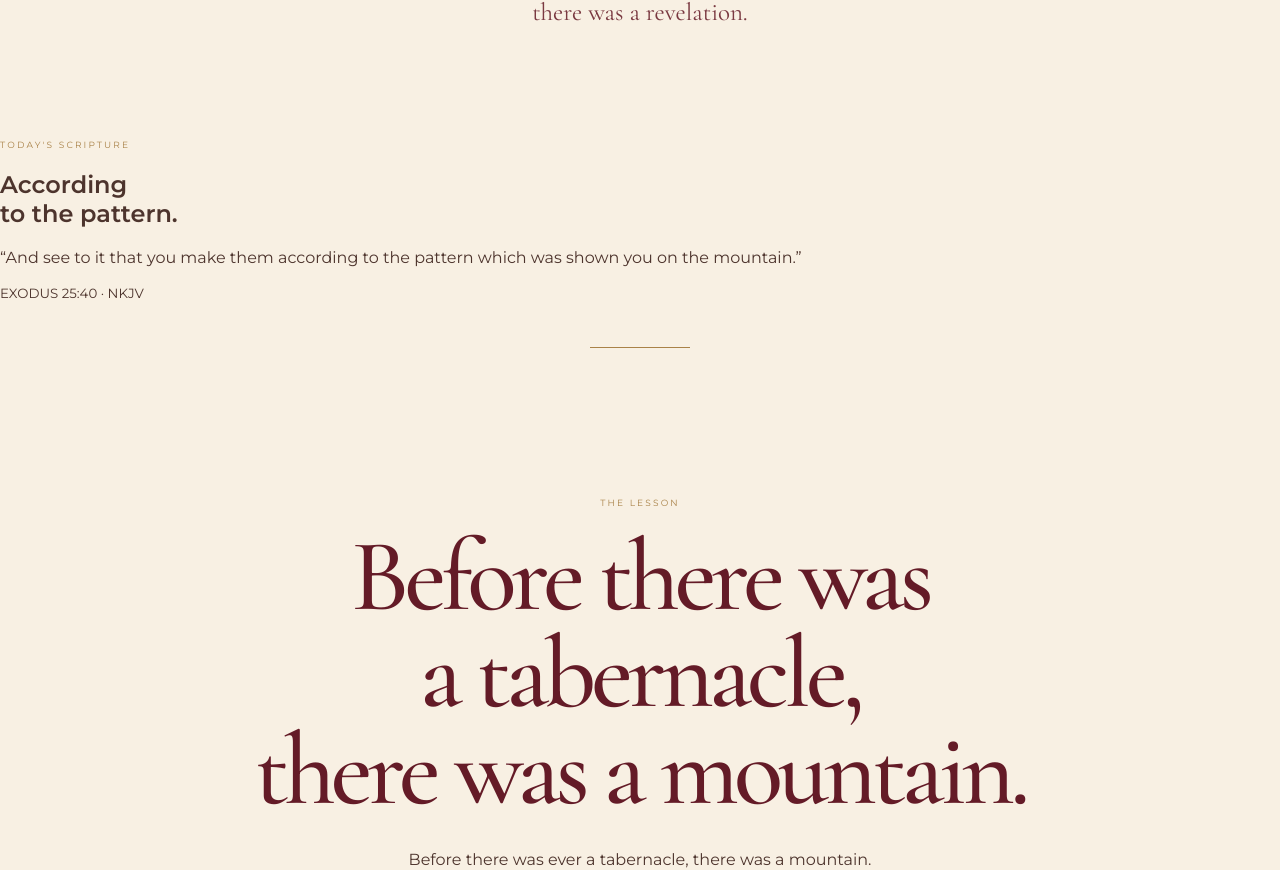
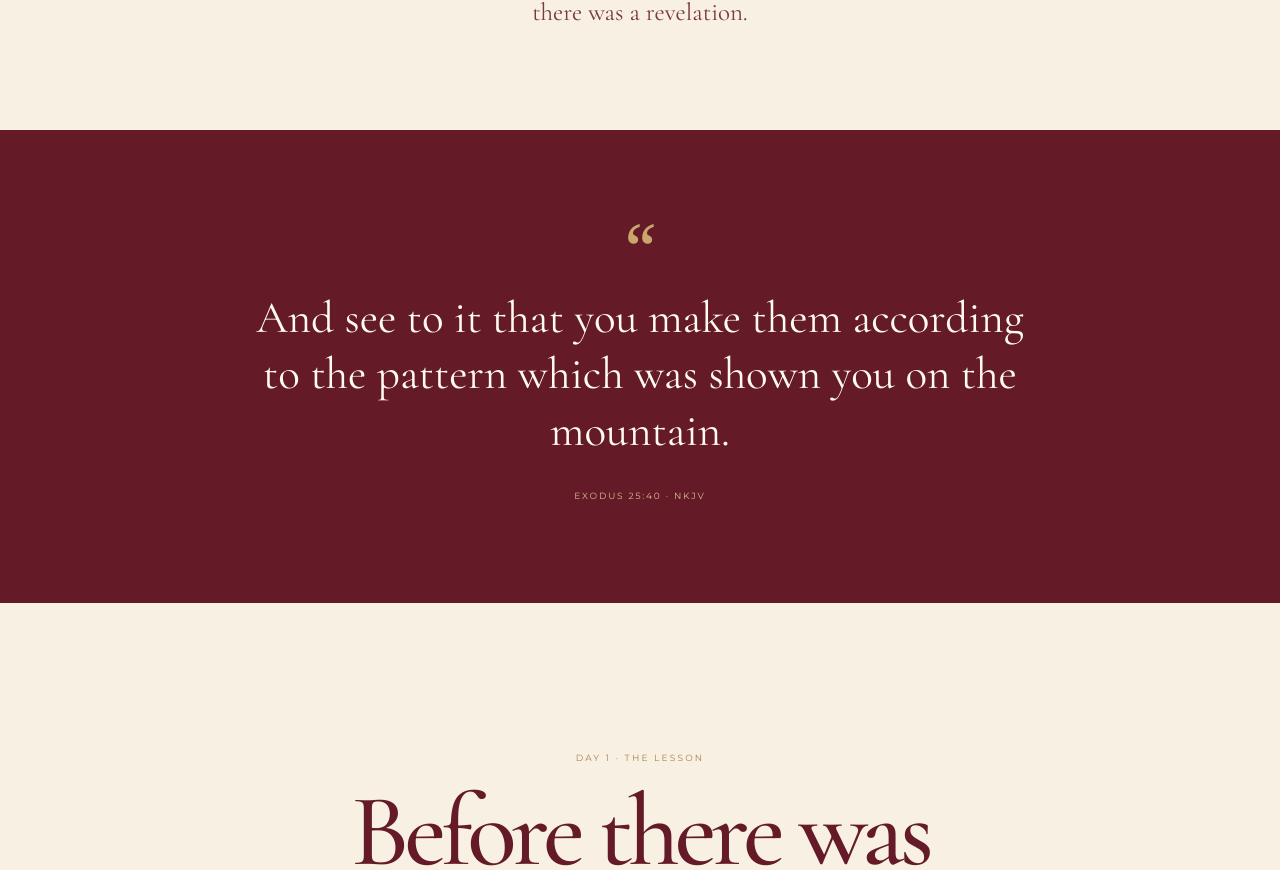
Before and after one commit to ROOTEDWITHKHETHIWE/Rooted-with-Khethiwe-correct, a Next.js app: page /courses/build-according-to-pattern/day/1 in a window 1280 px wide. Shown: the part 712-1582 px from the top of the page. Built offline with nearby package versions, Linux system fonts and the light colour scheme.

Commit message:
Update page.tsx

```diff
--- a/app/courses/build-according-to-pattern/day/1/page.tsx
+++ b/app/courses/build-according-to-pattern/day/1/page.tsx
@@ -19,6 +19,7 @@ export default function DayOnePage() {
         </nav>
       </header>
 
+      {/* COURSE HEADER */}
       <section className="journey-hero">
         <p className="small-label">BUILD ACCORDING TO PATTERN</p>
 
@@ -41,27 +42,23 @@ export default function DayOnePage() {
         </p>
       </section>
 
-      <section className="journey-introduction">
-        <p className="section-label">TODAY'S SCRIPTURE</p>
+      {/* SCRIPTURE */}
+      <section className="scripture">
+        <div className="scripture-inner">
+          <span className="quote-mark">“</span>
 
-        <h2>
-          According
-          <br />
-          to the pattern.
-        </h2>
-
-        <p className="scripture-text">
-          “And see to it that you make them according to the pattern which was
-          shown you on the mountain.”
+          <p>
+            And see to it that you make them according to the pattern which was
+            shown you on the mountain.
           </p>
 
           <small>EXODUS 25:40 · NKJV</small>
-
-        <div className="gold-line" />
+        </div>
       </section>
 
+      {/* LESSON */}
       <section className="journey-closing">
-        <p className="section-label">THE LESSON</p>
+        <p className="section-label">DAY 1 · THE LESSON</p>
 
         <h2>
           Before there was
@@ -99,7 +96,9 @@ export default function DayOnePage() {
             When we desire change, we act.
           </p>
 
-          <p>But heaven's order is different.</p>
+          <p>
+            But heaven's order is different.
+          </p>
 
           <p>
             <strong>God reveals.</strong>
@@ -148,15 +147,17 @@ export default function DayOnePage() {
             Or simply the rhythms of your daily life.
           </p>
 
-          <p>Whatever it is, remember this:</p>
+          <p>
+            Whatever it is, remember this:
+          </p>
 
           <blockquote>
             If God has shown it, He will sustain it.
           </blockquote>
         </div>
+      </section>
 
-        <div className="gold-line" />
-
+      {/* DECLARATION */}
       <section className="scripture">
         <div className="scripture-inner">
           <span className="quote-mark">“</span>
@@ -170,7 +171,8 @@ export default function DayOnePage() {
         </div>
       </section>
 
-        <div className="lesson-resources">
+      {/* RESOURCES */}
+      <section className="journey-introduction">
         <p className="section-label">TODAY'S RESOURCES</p>
 
         <h2>
@@ -184,14 +186,14 @@ export default function DayOnePage() {
           reflect on what God is revealing to you.
         </p>
 
-          <div className="resource-buttons">
+        <div className="resource-list">
           <a
             href="https://drive.google.com/"
             target="_blank"
             rel="noopener noreferrer"
             className="primary-button"
           >
-              Open Workbook
+            Workbook
             <span>↗</span>
           </a>
 
@@ -201,7 +203,7 @@ export default function DayOnePage() {
             rel="noopener noreferrer"
             className="primary-button"
           >
-              Open Slides
+            Course Slides
             <span>↗</span>
           </a>
 
@@ -211,11 +213,21 @@ export default function DayOnePage() {
             rel="noopener noreferrer"
             className="primary-button"
           >
-              Listen to Audio
+            Audio
             <span>↗</span>
           </a>
         </div>
-        </div>
+      </section>
+
+      {/* NAVIGATION */}
+      <section className="journey-closing">
+        <p className="section-label">YOUR JOURNEY</p>
+
+        <h2>
+          Continue
+          <br />
+          building.
+        </h2>
 
         <div className="course-navigation">
           <Link href="/courses/build-according-to-pattern">
@@ -226,7 +238,7 @@ export default function DayOnePage() {
             href="/courses/build-according-to-pattern/day/2"
             className="primary-button"
           >
-            Continue to Day 2
+            Day 2
             <span>→</span>
           </Link>
         </div>
```
Lines whose indentation alone changed are shown as unchanged.
